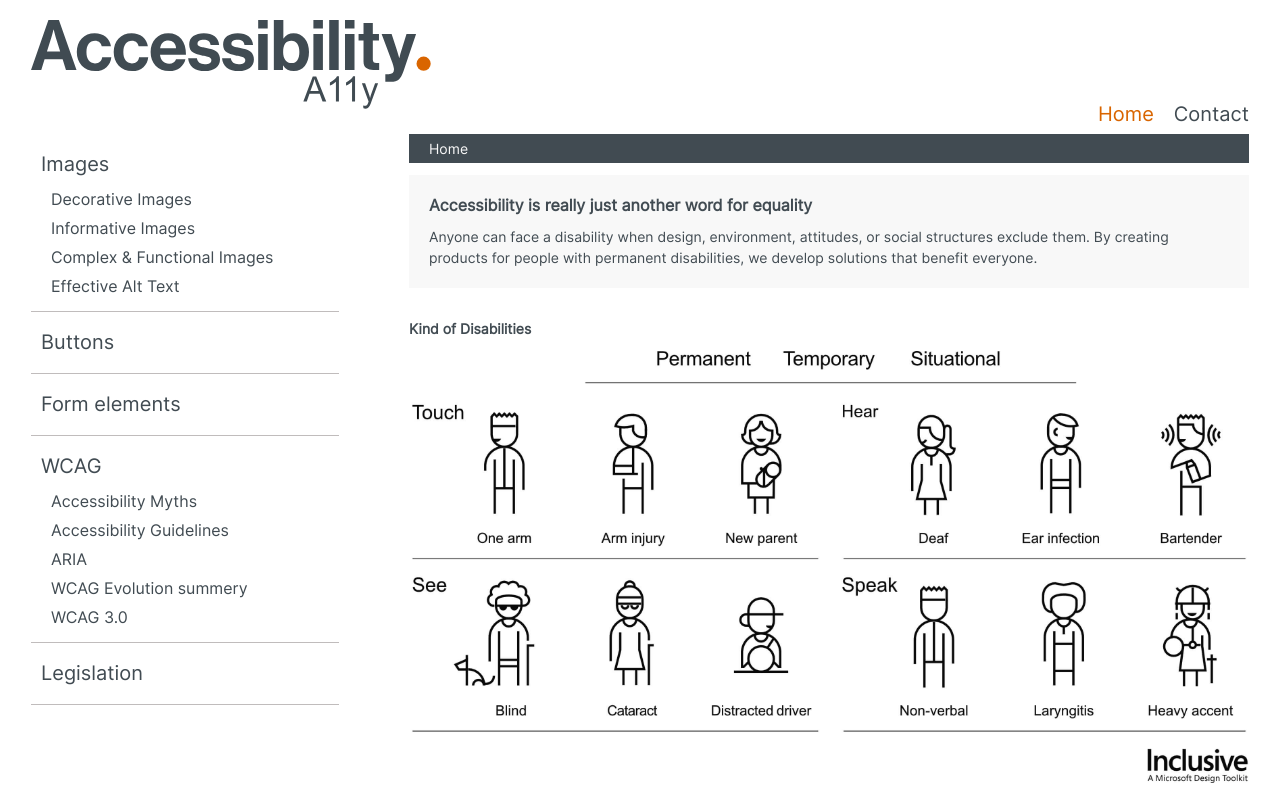
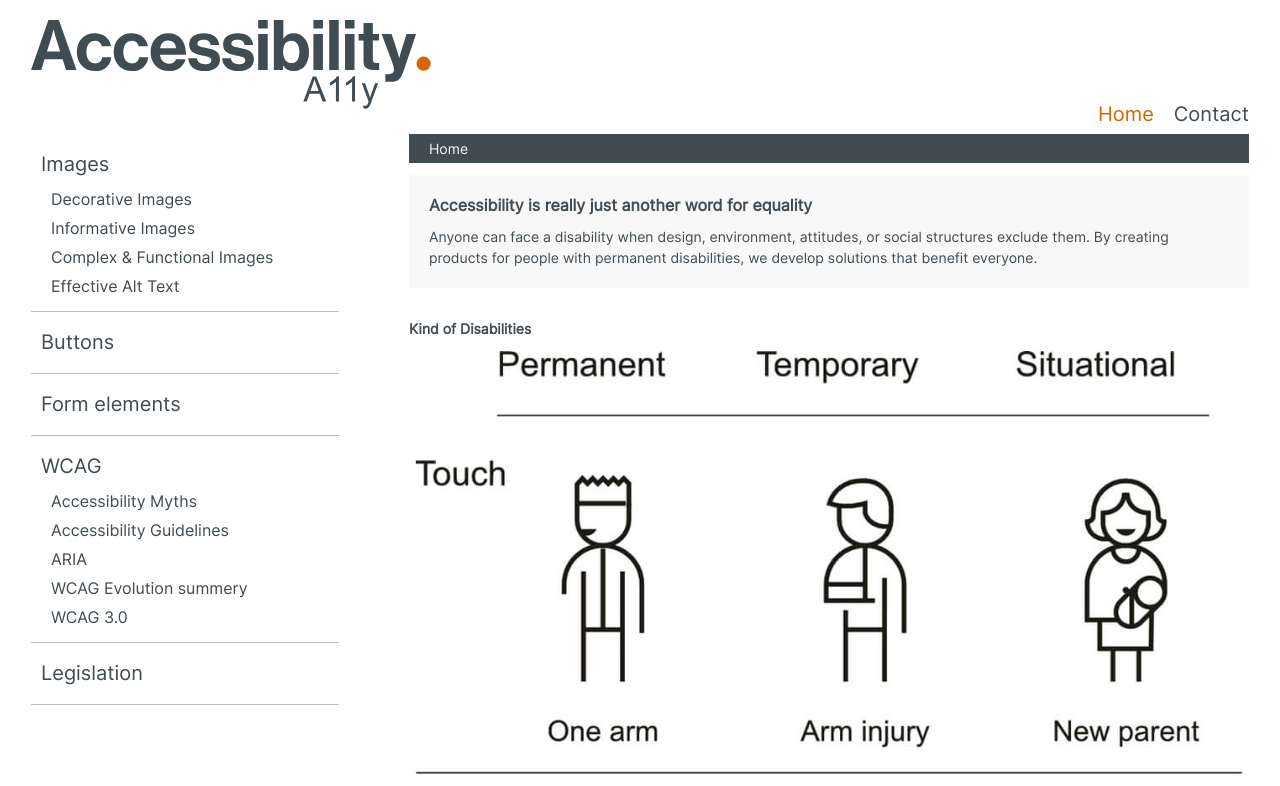
Before and after one commit to jardenna/Accessibility-Guide, a React (Vite) app: page / in a window 1280 px wide. Shown: the top 786 px of the page. Built offline with nearby package versions, Linux system fonts and the light colour scheme.

Commit message:
picture comp

```diff
--- a/src/components/BottomLinks.tsx
+++ b/src/components/BottomLinks.tsx
@@ -1,15 +1,11 @@
 import { FC, ReactNode } from 'react';
-import variables from '../scss/variables.module.scss';
 import { BtnVariant, SizeVariant } from '../types/enums';
 import { CommonText } from '../types/lang';
 import TriggerDialog from './dialog/TriggerDialog';
+import Picture, { PictureProps } from './Picture';
 
-interface BottomLinksProps {
-  altText: string;
+interface BottomLinksProps extends PictureProps {
   dialogHeaderText: string;
-  mainImageUrl: string;
-  mainImageUrlDark: string;
-  mobileImageUrl: string;
   textVersionContent: ReactNode;
 }
 
@@ -20,10 +16,7 @@ const BottomLinks: FC<BottomLinksProps> = ({
   mobileImageUrl,
   mainImageUrl,
   mainImageUrlDark,
-}) => {
-  const { medium } = variables;
-  const mediumWidth = `(max-width:${medium})`;
-  return (
+}) => (
   <div className="bottom-links">
     <TriggerDialog
       dialogHeaderText={dialogHeaderText}
@@ -42,17 +35,14 @@ const BottomLinks: FC<BottomLinksProps> = ({
       secondaryActionText={CommonText.Close}
       showCloseIcon
     >
-        <picture>
-          <source media={mediumWidth} srcSet={mobileImageUrl} />
-          <source
-            srcSet={mainImageUrlDark}
-            media="(prefers-color-scheme: dark)"
+      <Picture
+        altText={altText}
+        mainImageUrl={mainImageUrl}
+        mainImageUrlDark={mainImageUrlDark}
+        mobileImageUrl={mobileImageUrl}
       />
-          <img src={mainImageUrl} alt={altText} />
-        </picture>
     </TriggerDialog>
   </div>
 );
-};
 
 export default BottomLinks;
--- /dev/null
+++ b/src/components/Picture.tsx
@@ -0,0 +1,31 @@
+import { FC } from 'react';
+import variables from '../scss/variables.module.scss';
+
+export interface PictureProps {
+  altText: string;
+  mainImageUrl: string;
+  mainImageUrlDark: string;
+  mobileImageUrl: string;
+}
+
+const Picture: FC<PictureProps> = ({
+  altText,
+  mobileImageUrl,
+  mainImageUrl,
+  mainImageUrlDark,
+}) => {
+  const { medium } = variables;
+  const mediumWidth = `(max-width:${medium})`;
+  return (
+    <picture>
+      <source media={mediumWidth} srcSet={`img/${mobileImageUrl}`} />
+      <source
+        srcSet={`img/${mainImageUrlDark}`}
+        media="(prefers-color-scheme: dark)"
+      />
+      <img src={`img/${mainImageUrl}`} alt={altText} />
+    </picture>
+  );
+};
+
+export default Picture;
--- a/src/pages/commonPages/Home.tsx
+++ b/src/pages/commonPages/Home.tsx
@@ -3,9 +3,9 @@ import BottomLinks from '../../components/BottomLinks';
 import Figcaption from '../../components/figure/Figcaption';
 import Figure from '../../components/figure/Figure';
 import PageTitle from '../../components/PageTitle';
+import Picture from '../../components/Picture';
 import Table, { TableData } from '../../components/table/Table';
 import PageBanner from '../../layout/pageBanner/PageBanner';
-import variables from '../../scss/variables.module.scss';
 import { BannerTitle, Title } from '../../types/lang';
 
 const data: TableData[] = [
@@ -35,11 +35,7 @@ const data: TableData[] = [
   },
 ];
 
-const Home: FC = () => {
-  const { small } = variables;
-  const mediumWidth = `(max-width:${small})`;
-
-  return (
+const Home: FC = () => (
   <>
     <PageTitle title={Title.Home} />
     <PageBanner title={BannerTitle.Home}>
@@ -51,38 +47,28 @@ const Home: FC = () => {
     <article>
       <h2>Kind of Disabilities</h2>
       <Figure>
-          <picture>
-            <source
-              media={mediumWidth}
-              srcSet="img/mobile/inclusive_activity_cards_light.jpg"
+        <Picture
+          altText="A chart of permanent, temporary, situational impairments and disabilities for touch, see, hear, speak, and cognitive  with text description below."
+          mainImageUrl="mobile/inclusive_activity_cards_light.jpg"
+          mainImageUrlDark="inclusive_activity_cards_dark.jpg"
+          mobileImageUrl="mobile/inclusive_activity_cards_light.jpg"
         />
-            <source
-              srcSet="img/inclusive_activity_cards_dark.jpg"
-              media="(prefers-color-scheme: dark)"
-            />
-
-            <img
-              src="img/inclusive_activity_cards_light.jpg"
-              alt="A chart of permanent, temporary, situational impairments and disabilities for touch, see, hear, speak, and cognitive  with text description below."
-            />
-          </picture>
 
         <Figcaption>
           <BottomLinks
             dialogHeaderText="Kind of Disabilities"
-              mobileImageUrl='"img/mobile/inclusive_activity_cards_light.jpg"'
-              mainImageUrl="img/mobile/inclusive_activity_cards_light.jpg"
+            mobileImageUrl="mobile/inclusive_activity_cards_light.jpg"
+            mainImageUrl="mobile/inclusive_activity_cards_light.jpg"
             altText="A chart of permanent, temporary, situational impairments and disabilities for touch, see, hear, speak, and cognitive  with text description below."
             textVersionContent={
               <Table caption="Kind of Disabilities" data={data} />
             }
-              mainImageUrlDark="img/inclusive_activity_cards_dark.jpg"
+            mainImageUrlDark="inclusive_activity_cards_dark.jpg"
           />
         </Figcaption>
       </Figure>
     </article>
   </>
 );
-};
 
 export default Home;
--- a/src/pages/images/functionalImages/FunctionalImages.tsx
+++ b/src/pages/images/functionalImages/FunctionalImages.tsx
@@ -4,6 +4,7 @@ import BottomLinks from '../../../components/BottomLinks';
 import Figcaption from '../../../components/figure/Figcaption';
 import Figure from '../../../components/figure/Figure';
 import PageTitle from '../../../components/PageTitle';
+import Picture from '../../../components/Picture';
 import PageBanner from '../../../layout/pageBanner/PageBanner';
 import { Title } from '../../../types/lang';
 import accordionList from './accordionList';
@@ -20,26 +21,20 @@ const FunctionalImages: FC = () => (
     </PageBanner>
     <article>
       <Figure>
-        <picture>
-          <source
-            srcSet="img/risks_dark.jpg"
-            media="(prefers-color-scheme: dark)"
-          />
-
-          <img
-            src="img/risks_light.jpg"
-            alt="Bar graph of financial risks of failing to implement accessibility with text description below."
-          />
-        </picture>
-
+        <Picture
+          altText="Bar graph of financial risks of failing to implement accessibility with text description below."
+          mainImageUrl="risks_light.jpg"
+          mainImageUrlDark="risks_dark.jpg"
+          mobileImageUrl="mobile/risks_light.jpg"
+        />
         <Figcaption>
           <SourceLinks />
           <BottomLinks
             dialogHeaderText="Financial risks"
             textVersionContent={<Accordion accordionList={accordionList} />}
-            mobileImageUrl="img/mobile/risks_light.jpg"
-            mainImageUrl="img/risks_light.jpg"
-            mainImageUrlDark="img/risks_dark.jpg"
+            mobileImageUrl="mobile/risks_light.jpg"
+            mainImageUrl="risks_light.jpg"
+            mainImageUrlDark="risks_dark.jpg"
             altText="Bar graph of financial risks of failing to implement accessibility with text description below."
           />
         </Figcaption>
```
Lines whose indentation alone changed are shown as unchanged.
